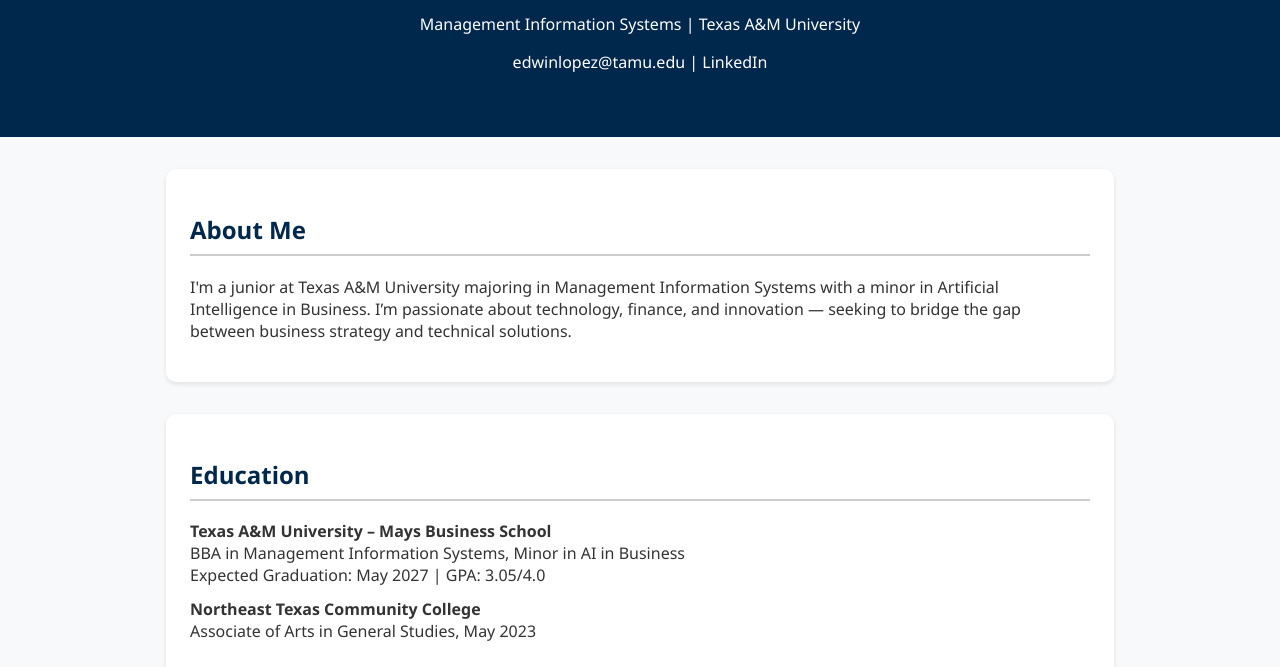
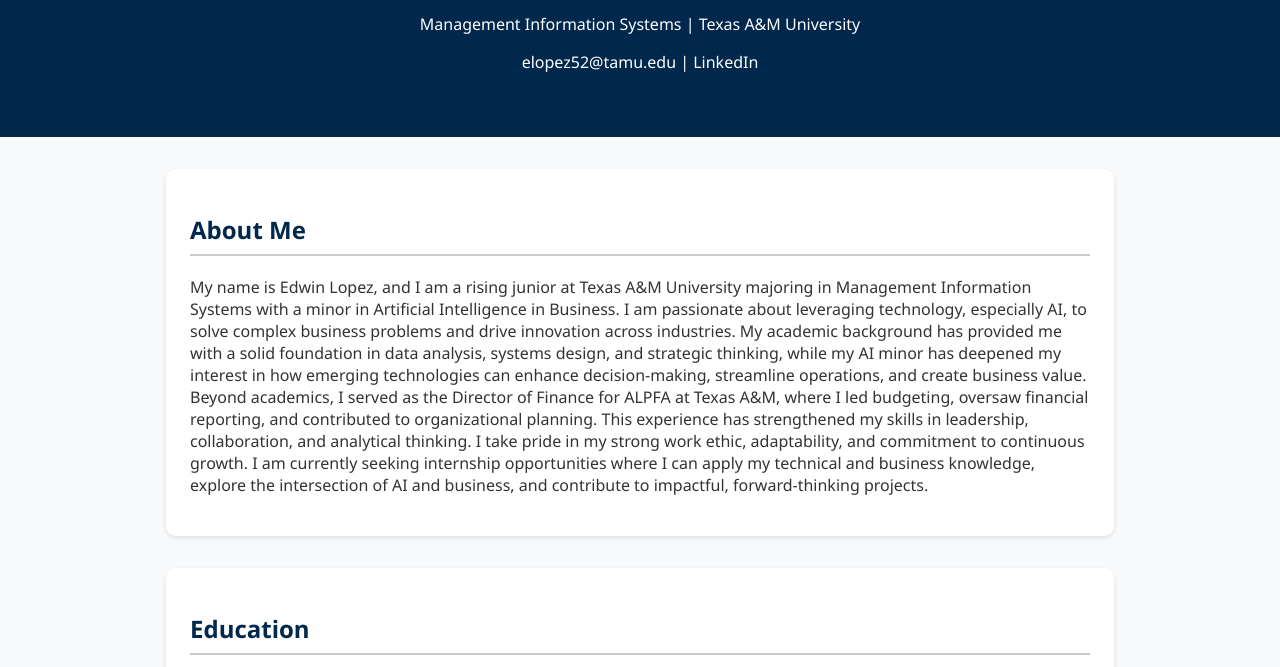
Before and after one commit to 3dwin-l/3dwin-l.Resume.github.io, a plain HTML site: page index.html in a window 1280 px wide. Shown: the part 133-800 px from the top of the page. Drawn offline with Linux system fonts and the light colour scheme.

Commit message:
Update index.html

```diff
--- a/index.html
+++ b/index.html
@@ -71,14 +71,15 @@
   <header>
     <h1>Edwin Lopez</h1>
     <p>Management Information Systems | Texas A&M University</p>
-    <p><a href="mailto:edwinlopez@tamu.edu" style="color:white;">edwinlopez@tamu.edu</a> |
+    <p><a href="mailto:elopez52@tamu.edu" style="color:white;">elopez52@tamu.edu</a> |
        <a href="https://linkedin.com/in/edwin-lopez23" style="color:white;">LinkedIn</a></p>
   </header>
 
   <section id="about">
     <h2>About Me</h2>
-    <p>I'm a junior at Texas A&M University majoring in Management Information Systems with a minor in Artificial Intelligence in Business.
-    I’m passionate about technology, finance, and innovation — seeking to bridge the gap between business strategy and technical solutions.</p>
+    <p>My name is Edwin Lopez, and I am a rising junior at Texas A&M University majoring in Management Information Systems with a minor in Artificial Intelligence in Business. I am passionate about leveraging technology, especially AI, to solve complex business problems and drive innovation across industries. My academic background has provided me with a solid foundation in data analysis, systems design, and strategic thinking, while my AI minor has deepened my interest in how emerging technologies can enhance decision-making, streamline operations, and create business value.
+
+Beyond academics, I served as the Director of Finance for ALPFA at Texas A&M, where I led budgeting, oversaw financial reporting, and contributed to organizational planning. This experience has strengthened my skills in leadership, collaboration, and analytical thinking. I take pride in my strong work ethic, adaptability, and commitment to continuous growth. I am currently seeking internship opportunities where I can apply my technical and business knowledge, explore the intersection of AI and business, and contribute to impactful, forward-thinking projects.</p>
   </section>
 
   <section id="education">
```
